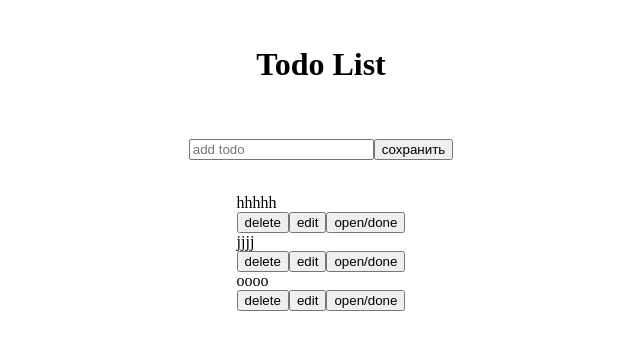
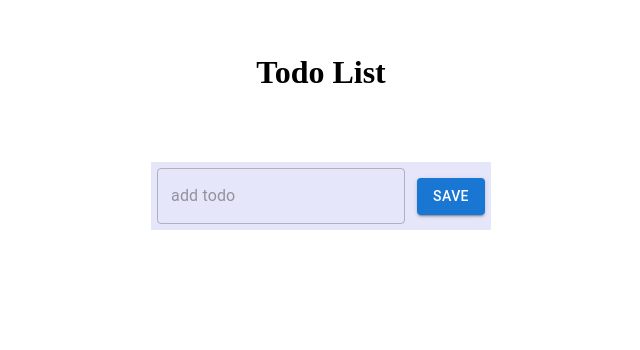
Before and after one commit to tms-js-pro-2021/tataiana, a React app: page / in a window 1280 px wide. Shown: the top 350 px of the page, without its empty margins (319-959 px from the left). Built offline with nearby package versions, Linux system fonts and the light colour scheme.

Commit message:
new commit no styles

```diff
--- a/package.json
+++ b/package.json
@@ -23,7 +23,13 @@
   "dependencies": {
     "@emotion/react": "^11.4.0",
     "@emotion/styled": "^11.3.0",
+    "@fortawesome/fontawesome-svg-core": "^1.2.35",
+    "@fortawesome/free-brands-svg-icons": "^5.15.3",
+    "@fortawesome/free-regular-svg-icons": "^5.15.3",
+    "@fortawesome/free-solid-svg-icons": "^5.15.3",
+    "@fortawesome/react-fontawesome": "^0.1.14",
     "@material-ui/core": "^5.0.0-beta.0",
+    "@material-ui/icons": "^4.11.2",
     "eslint-config-prettier": "^8.3.0",
     "formik": "^2.2.9",
     "prop-types": "^15.7.2",
--- a/src/Todo/AddTodo.jsx
+++ b/src/Todo/AddTodo.jsx
@@ -1,4 +1,5 @@
 import React, { useState } from 'react';
+import { TextField, Button } from '@material-ui/core';
 
 function AddTodo({ todo, setTodo }) {
   const [value, setValue] = useState('');
@@ -16,13 +17,32 @@ function AddTodo({ todo, setTodo }) {
   }
 
   return (
-    <div>
-      <input
+    <div
+      style={{
+        display: 'flex',
+        justifyContent: 'space-between',
+        flexDirection: 'row',
+        alignItems: 'baseline',
+        marginBottom: '24px',
+        padding: '6px',
+        background: 'lavender',
+      }}
+    >
+      <TextField
+        id="standard-basic"
+        label=""
         placeholder="add todo"
         value={value}
         onChange={(e) => setValue(e.target.value)}
       />
-      <button onClick={saveTodo}>сохранить</button>
+      <Button
+        style={{ marginLeft: '12px' }}
+        variant="contained"
+        color="primary"
+        onClick={saveTodo}
+      >
+        save
+      </Button>
     </div>
   );
 }
--- a/src/Todo/TodoList.jsx
+++ b/src/Todo/TodoList.jsx
@@ -1,8 +1,11 @@
 import React, { useState } from 'react';
+import { Button } from '@material-ui/core';
 
 function TodoList({ todo, setTodo }) {
   const [edit, setEdit] = useState('');
   const [value, setValue] = useState('');
+  // eslint-disable-next-line no-console
+  console.log(todo);
 
   function deleteTodo(id) {
     const newTodoList = [...todo].filter((item) => item.id !== id);
@@ -12,6 +15,7 @@ function TodoList({ todo, setTodo }) {
   function statusTodo(id) {
     const newTodoList = [...todo].filter((item) => {
       if (item.id === id) {
+        // eslint-disable-next-line no-param-reassign
         item.status = !item.status;
       }
       return item;
@@ -27,6 +31,7 @@ function TodoList({ todo, setTodo }) {
   function saveTodo(id) {
     const newTodo = [...todo].map((item) => {
       if (item.id === id) {
+        // eslint-disable-next-line no-param-reassign
         item.title = value;
       }
       return item;
@@ -38,25 +43,73 @@ function TodoList({ todo, setTodo }) {
   return (
     <div>
       {todo.map((item) => (
-        <div key={item.id}>
+        <div
+          key={item.id}
+          style={{
+            display: 'flex',
+            justifyContent: 'space-between',
+            flexDirection: 'row',
+            alignItems: 'baseline',
+            marginBottom: '24px',
+            padding: '6px',
+            background: 'lavender',
+          }}
+        >
           {edit === item.id ? (
             <div>
               <input value={value} onChange={(e) => setValue(e.target.value)} />
             </div>
           ) : (
-            <div>{item.title}</div>
+            <div
+              key={item.id}
+              style={{
+                display: 'flex',
+                justifyContent: 'space-between',
+                flexDirection: 'row',
+                marginBottom: '24px',
+                padding: '6px',
+              }}
+            >
+              {item.title}
+            </div>
           )}
           {edit === item.id ? (
             <div>
-              <button onClick={() => saveTodo(item.id)}>save</button>
+              <Button
+                style={{ marginRight: '12px' }}
+                variant="contained"
+                color="primary"
+                onClick={() => saveTodo(item.id)}
+              >
+                save
+              </Button>
             </div>
           ) : (
             <div>
-              <button onClick={() => deleteTodo(item.id)}>delete</button>
-              <button onClick={() => editTodo(item.id, item.title)}>
+              <Button
+                style={{ marginLeft: '12px' }}
+                variant="contained"
+                color="primary"
+                onClick={() => deleteTodo(item.id)}
+              >
+                delete
+              </Button>
+              <Button
+                style={{ marginLeft: '12px' }}
+                variant="contained"
+                color="primary"
+                onClick={() => editTodo(item.id, item.title)}
+              >
                 edit
-              </button>
-              <button onClick={() => statusTodo(item.id)}>open/done</button>
+              </Button>
+              <Button
+                style={{ marginLeft: '12px' }}
+                variant="contained"
+                color="primary"
+                onClick={() => statusTodo(item.id)}
+              >
+                done
+              </Button>
             </div>
           )}
         </div>
--- a/src/Todo/TodoPage.jsx
+++ b/src/Todo/TodoPage.jsx
@@ -4,27 +4,11 @@ import TodoList from './TodoList';
 import AddTodo from './AddTodo';
 
 function TodoPage() {
-  const [todo, setTodo] = useState([
-    {
-      id: '1',
-      title: 'hhhhh',
-      status: true,
-    },
-    {
-      id: '2',
-      title: 'jjjj',
-      status: true,
-    },
-    {
-      id: '3',
-      title: 'oooo',
-      status: false,
-    },
-  ]);
+  const [todo, setTodo] = useState([]);
 
   return (
     <Container
-      m={1}
+      m={2}
       style={{
         height: '40vh',
         width: '100vw',
```
Also changed, not shown: 1 other file (tests, documents, lock files or other folders).
